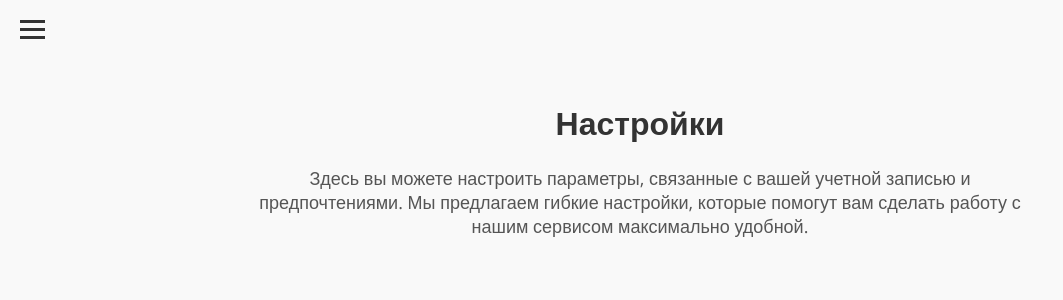
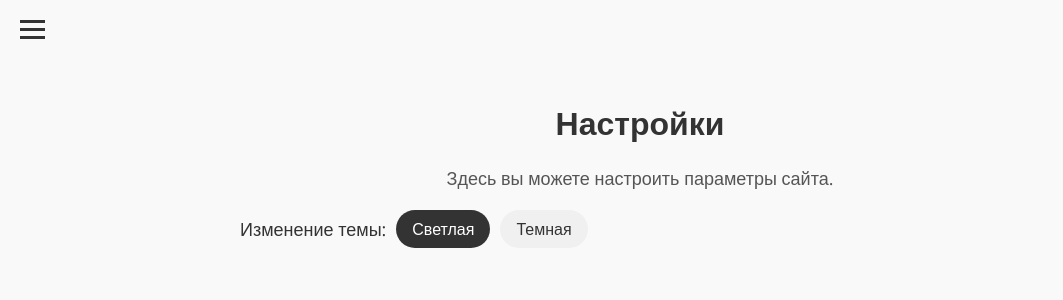
Before and after one commit to mot9lXVII/escortmargo, a Flask app: page /settings in a window 1280 px wide. Shown: the top 300 px of the page, without its empty margins (0-1063 px from the left). Run offline with Flask 3, Linux system fonts and the light colour scheme.

Commit message:
Update settings.html

```diff
--- a/templates/settings.html
+++ b/templates/settings.html
@@ -30,7 +30,6 @@
             <li><a href="/contacts">Контакты</a></li>
             <li><a href="/developers">Разработчики</a></li>
             <li><a href="/settings" class="active">Настройки</a></li>
-            <li><a href="/reviews">Отзывы</a></li> <!-- Добавленная вкладка -->
         </ul>
     </nav>
 
@@ -38,12 +37,34 @@
     <div class="content">
         <h1>Настройки</h1>
         <p class="subtitle">
-            Здесь вы можете настроить параметры, связанные с вашей учетной записью и предпочтениями.
-            Мы предлагаем гибкие настройки, которые помогут вам сделать работу с нашим сервисом максимально удобной.
+            Здесь вы можете настроить параметры сайта.
         </p>
+
+        <!-- Выбор темы -->
+        <div class="theme-selector">
+    <span>Изменение темы:</span>
+    <div class="theme-switch">
+        <input type="radio" id="light-theme" name="theme" value="light">
+        <label for="light-theme">Светлая</label>
+        <input type="radio" id="dark-theme" name="theme" value="dark">
+        <label for="dark-theme">Темная</label>
     </div>
+</div>
 
     <!-- Подключение JavaScript -->
     <script src="{{ url_for('static', filename='scripts.js') }}"></script>
+    <script>
+        // Обработка изменения темы
+        const themeSwitcher = document.querySelector('.theme-switch');
+        const body = document.body;
+
+        themeSwitcher.addEventListener('change', (event) => {
+            if (event.target.value === 'dark') {
+                body.classList.add('dark-theme');
+            } else {
+                body.classList.remove('dark-theme');
+            }
+        });
+    </script>
 </body>
 </html>
```
